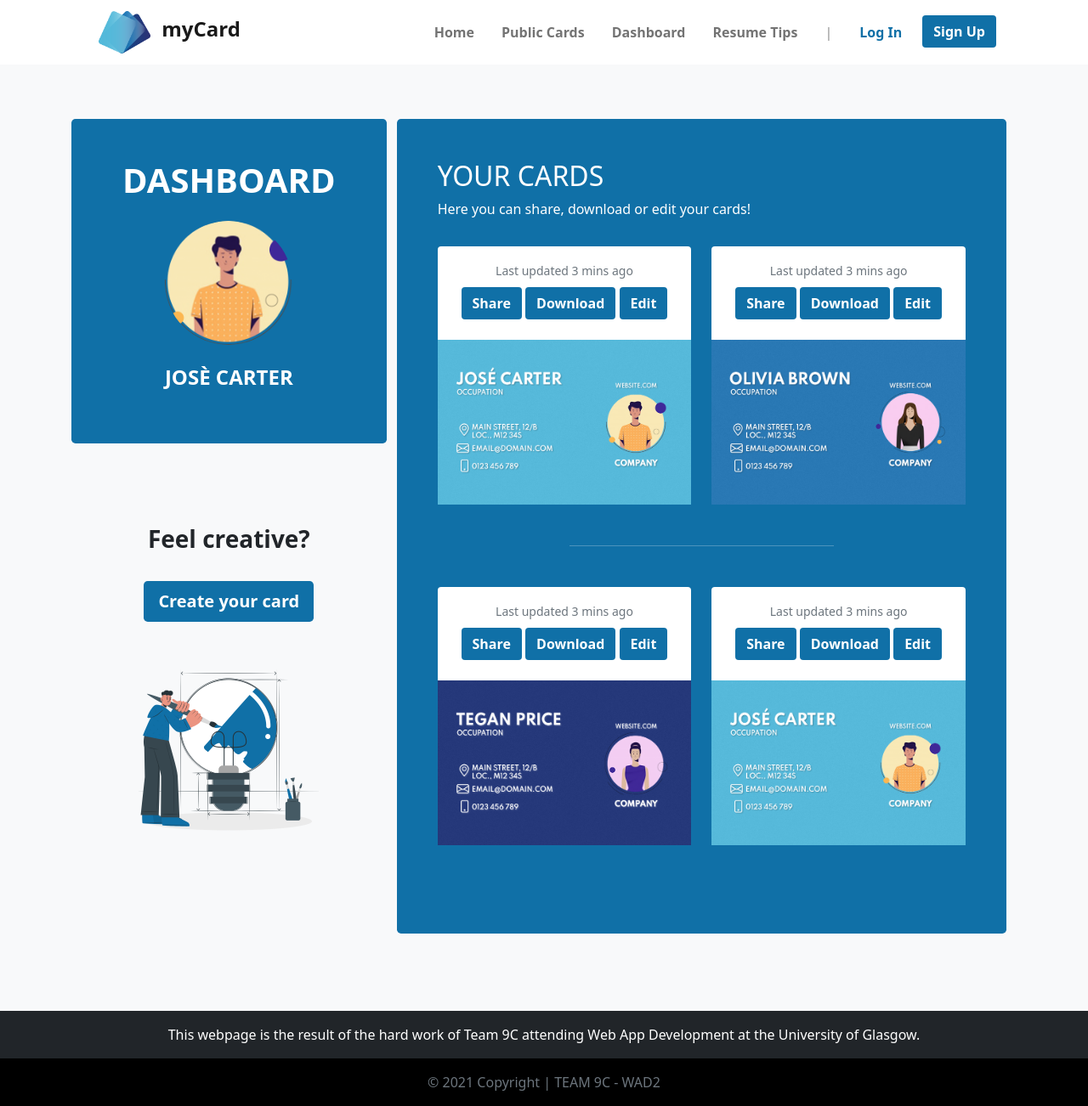
After one commit to myCard-9c/myCard, a Django app: page /myCard/dashboard/ in a window 1280 px wide. The commit adds this page. Shown: the whole page at 85% size. Run offline with Django 3.2, Linux system fonts and the light colour scheme.

Commit message:
Dashboard page created

```diff
--- a/myCard/urls.py
+++ b/myCard/urls.py
@@ -8,4 +8,5 @@ urlpatterns = [
     path('public_cards/', views.public_cards, name='public_cards'),
     path('login/', views.login, name='login'),
     path('signup/', views.signup, name='signup'),
+    path('dashboard/', views.dashboard, name='dashboard'),
 ]
--- a/myCard/views.py
+++ b/myCard/views.py
@@ -16,3 +16,7 @@ def login(request):
 def signup(request):
     # Return the response
     return render(request, 'myCard/signup.html')
+
+def dashboard(request):
+    # Return the response
+    return render(request, 'myCard/dashboard.html')
--- a/static/css/base.css
+++ b/static/css/base.css
@@ -66,3 +66,8 @@
 .crd-public {
   border-color: #ffffff;
 }
+
+.crd-dashboard {
+  background: #1070a7;
+  border-color: #1070a7;
+}
--- a/templates/myCard/base.html
+++ b/templates/myCard/base.html
@@ -35,7 +35,7 @@
             <ul class="navbar-nav ms-auto text-center fw-bold gap-3">
               <li><a class="nav-link" href="{% url 'myCard:index' %}">Home</a></li>
               <li><a class="nav-link" href="{% url 'myCard:public_cards' %}">Public Cards</a></li>
-              <li><a class="nav-link" href="#">Dashboard</a></li>
+              <li><a class="nav-link" href="{% url 'myCard:dashboard' %}">Dashboard</a></li>
               <li><a class="nav-link" href="#">Resume Tips</a></li>
               <li><a class="nav-link disabled" href="#">|</a></li>
               <li><a class="nav-link" id="login" href="{% url 'myCard:login' %}">Log In</a></li>
--- /dev/null
+++ b/templates/myCard/dashboard.html
@@ -0,0 +1,139 @@
+{% extends 'myCard/base.html' %}
+{% load staticfiles %}
+
+{% block title_block %}
+  Dashboard
+{% endblock %}
+
+{% block main_block %}
+<!-- User dashboard -->
+<div class="container-fluid bg-light py-5 px-5">
+  <div class="row align-items-md-stretch py-3 px-5">
+   <div class="col-12 col-md-4 pb-3">
+     <div class="row">
+       <div class="py-5 bg-main rounded-3 text-center text-white">
+         <h1 class="fw-bold">DASHBOARD</h1>
+         <img src="{% static 'images/user1.png' %}" alt="User picture" class="img-fluid rounded-circle py-3" width="150">
+         <div class="py-2">
+          <h4 class="fw-bold text-uppercase">Josè Carter</h4>
+         </div>
+       </div>
+     </div>
+     <div class="row d-none d-md-block">
+       <div class="py-5 my-5 bg-light text-center">
+         <h3 class="fw-bold">Feel creative?</h3>
+         <div class="pt-4">
+          <a class="btn btn-lg btn-main" href="#">Create your card</a>
+         </div>
+         <img src="{% static 'images/creative.png' %}" alt="Creative" class="img-fluid py-3" width="250">
+       </div>
+     </div>
+   </div>
+   <div class="col-12 col-md-8">
+     <div class="p-5 bg-main rounded-3 text-white">
+       <h2>YOUR CARDS</h2>
+       <p>Here you can share, download or edit your cards!</p>
+       <!-- User cards -->
+       <div class="py-2">
+         <!-- First row -->
+         <div class="row justify-content-center pt-2">
+           <!-- Card 1 -->
+           <div class="col-sm-auto col-lg-6 pb-5">
+             <div class="card" style="border: none">
+               <div class="card-body">
+                 <div class="row d-flex justify-content-center">
+                   <div class="col-auto mb-2">
+                     <p class="card-text"><small class="text-muted">Last updated 3 mins ago</small></p>
+                   </div>
+                 </div>
+                 <div class="row d-flex justify-content-center">
+                   <div class="col-auto mb-2">
+                     <a class="btn btn-main" href="#">Share</a>
+                     <a class="btn btn-main" href="#">Download</a>
+                     <a class="btn btn-main" href="#">Edit</a>
+                   </div>
+                 </div>
+               </div>
+               <img src="{% static 'images/cards/example_1.png' %}" alt="card 1 - example" style="max-width: 100%; height: auto; align-self: center">
+             </div>
+           </div>
+           <!-- Card 1 -->
+           <!-- Card 2 -->
+           <div class="col-sm-auto col-lg-6 pb-5">
+             <div class="card" style="border: none">
+               <div class="card-body">
+                 <div class="row d-flex justify-content-center">
+                   <div class="col-auto mb-2">
+                     <p class="card-text"><small class="text-muted">Last updated 3 mins ago</small></p>
+                   </div>
+                 </div>
+                 <div class="row d-flex justify-content-center">
+                   <div class="col-auto mb-2">
+                     <a class="btn btn-main" href="#">Share</a>
+                     <a class="btn btn-main" href="#">Download</a>
+                     <a class="btn btn-main" href="#">Edit</a>
+                   </div>
+                 </div>
+               </div>
+               <img src="{% static 'images/cards/example_2.png' %}" alt="card 2 - example" style="max-width: 100%; height: auto; align-self: center">
+             </div>
+           </div>
+           <!-- Card 2 -->
+         </div>
+         <!-- First row -->
+         <hr style="width: 50%; margin: auto">
+         <!-- Second row -->
+         <div class="row justify-content-center pt-5">
+           <!-- Card 3 -->
+           <div class="col-sm-auto col-lg-6 pb-5">
+             <div class="card" style="border: none">
+               <div class="card-body">
+                 <div class="row d-flex justify-content-center">
+                   <div class="col-auto mb-2">
+                     <p class="card-text"><small class="text-muted">Last updated 3 mins ago</small></p>
+                   </div>
+                 </div>
+                 <div class="row d-flex justify-content-center">
+                   <div class="col-auto mb-2">
+                     <a class="btn btn-main" href="#">Share</a>
+                     <a class="btn btn-main" href="#">Download</a>
+                     <a class="btn btn-main" href="#">Edit</a>
+                   </div>
+                 </div>
+               </div>
+               <img src="{% static 'images/cards/example_3.png' %}" alt="card 3 - example" style="max-width: 100%; height: auto; align-self: center">
+             </div>
+           </div>
+           <!-- Card 3 -->
+           <!-- Card 4 -->
+           <div class="col-sm-auto col-lg-6 pb-5">
+             <div class="card" style="border: none">
+               <div class="card-body">
+                 <div class="row d-flex justify-content-center">
+                   <div class="col-auto mb-2">
+                     <p class="card-text"><small class="text-muted">Last updated 3 mins ago</small></p>
+                   </div>
+                 </div>
+                 <div class="row d-flex justify-content-center">
+                   <div class="col-auto mb-2">
+                     <a class="btn btn-main" href="#">Share</a>
+                     <a class="btn btn-main" href="#">Download</a>
+                     <a class="btn btn-main" href="#">Edit</a>
+                   </div>
+                 </div>
+               </div>
+               <img src="{% static 'images/cards/example_1.png' %}" alt="card 1 - example" style="max-width: 100%; height: auto; align-self: center">
+             </div>
+           </div>
+           <!-- Card 4 -->
+         </div>
+         <!-- Second row -->
+       </div>
+       <!-- User cards -->
+     </div>
+   </div>
+  </div>
+</div>
+
+<!-- User dashboard -->
+{% endblock %}
--- a/templates/myCard/login.html
+++ b/templates/myCard/login.html
@@ -15,7 +15,7 @@
           <div class="card-body px-5">
             <div class="my-md-5">
               <div class="text-center text-white pt-1">
-                <h2 class="fw-bold">Welcome back!</h2>
+                <h2 class="fw-bold">Nice to see you back!</h2>
                 <h3 class="fw-bold mb-5">Log In below</h3>
               </div>
               <form id="login_form" action="{% url 'myCard:login' %}" method="post">
--- a/templates/myCard/public_cards.html
+++ b/templates/myCard/public_cards.html
@@ -12,7 +12,7 @@
     <div class="row pt-5">
       <div class="col-md-6">
         <h1 class="display-5 fw-bold my-4">Public cards</h1>
-        <p class="fs-5">Need to be inspired? Check out what our users have created and combine them with our templates and card builder tool to finish your presentation in minutes.</p>
+        <p class="fs-5">Need to be inspired? Check out what our users have created and combine them with our templates and card builder tool to finish Your Card in minutes.</p>
         <div class="row d-flex justify-content-center">
           <h5 class="fw-bold mt-5 text-center">Ready to create your Personal Card?</h5>
           <div class="col-auto my-3">
```
Also changed, not shown: static/images/bye.png (added), static/images/creative.png (added), static/images/user1.png (added).
